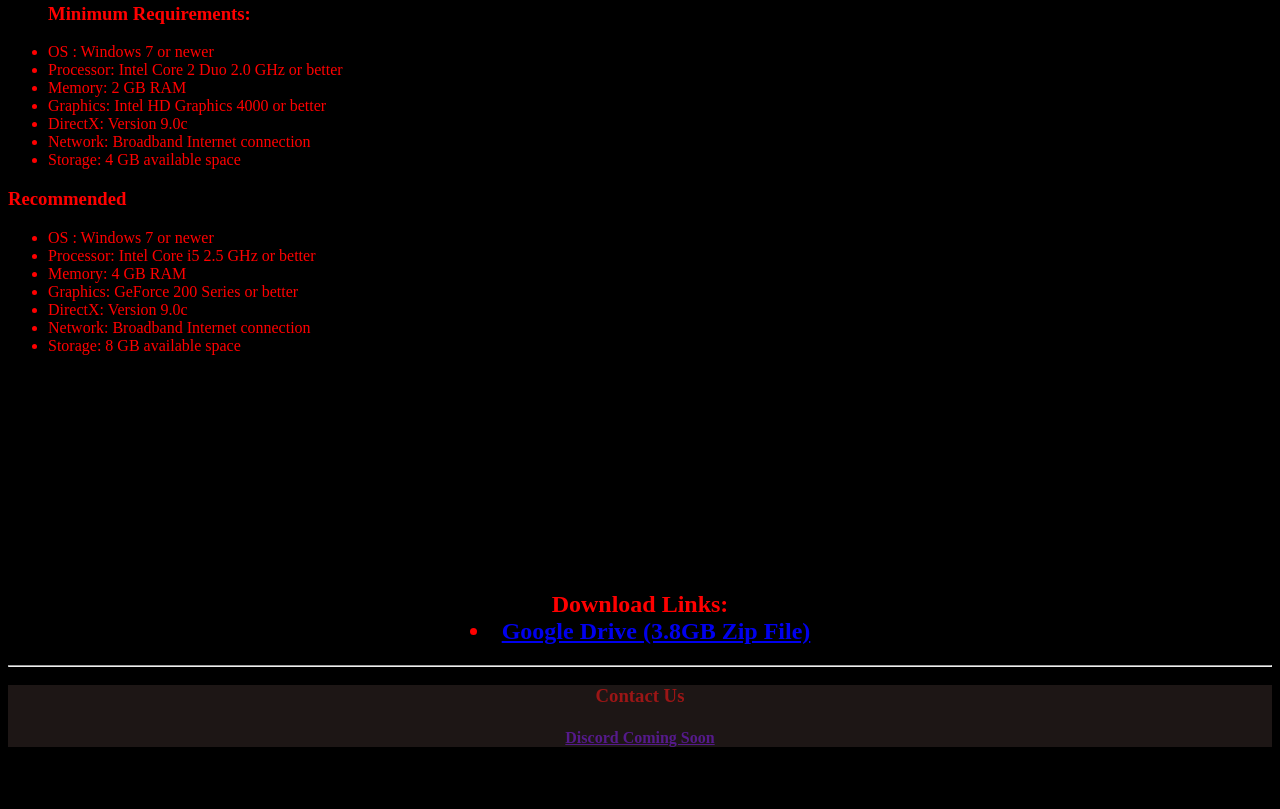
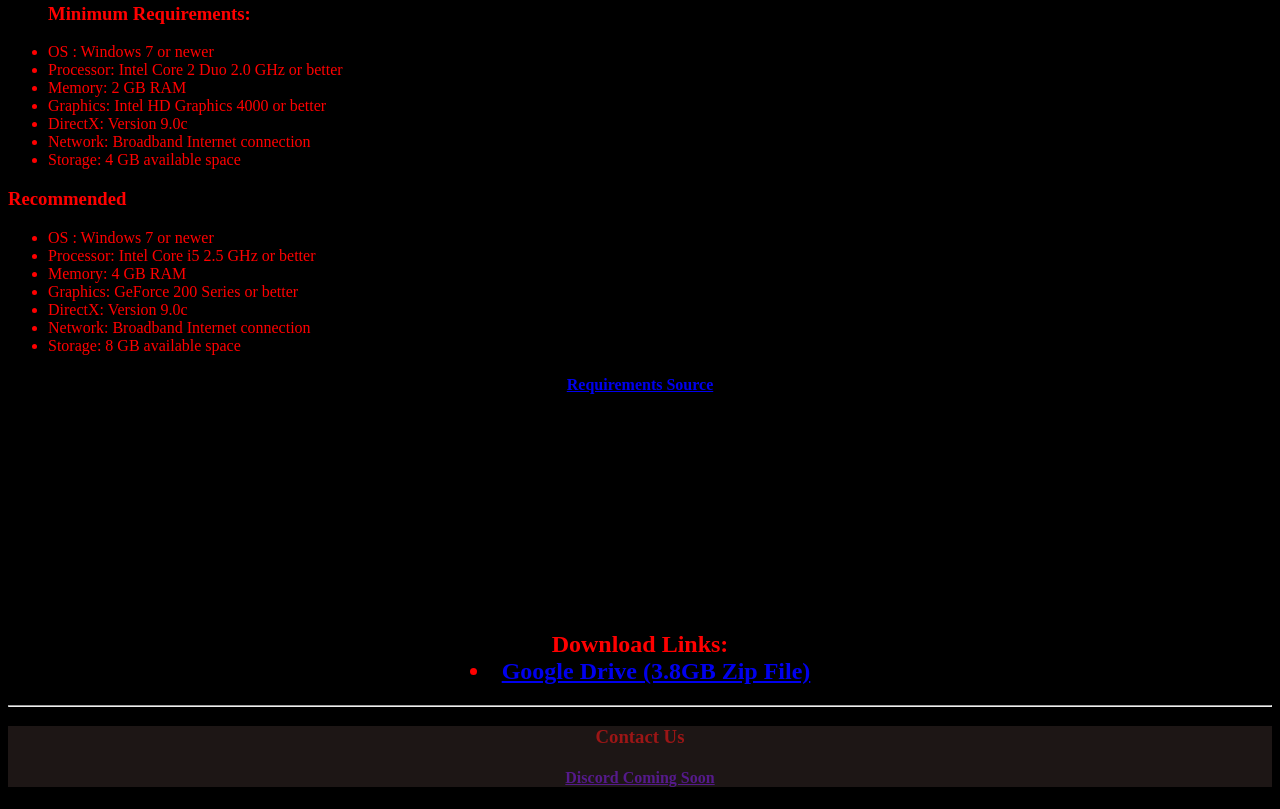
Before and after one commit to Sniblasta/ballistic-overkill-remake, a plain HTML site: page index.html in a window 1280 px wide. Shown: the part 1111-1920 px from the top of the page. Before the commit the page ends 1879 px from the top, so only its background shows below. Drawn offline with Linux system fonts and the light colour scheme.

Commit message:
Update index.html

```diff
--- a/index.html
+++ b/index.html
@@ -72,6 +72,7 @@
     <li>Storage: 8 GB available space</li>
 
 </ul>
+<h4 style="text-align: center;"><a href="https://store.steampowered.com/app/296300/Ballistic_Overkill/">Requirements Source</a></h4>
 
 
 
```
